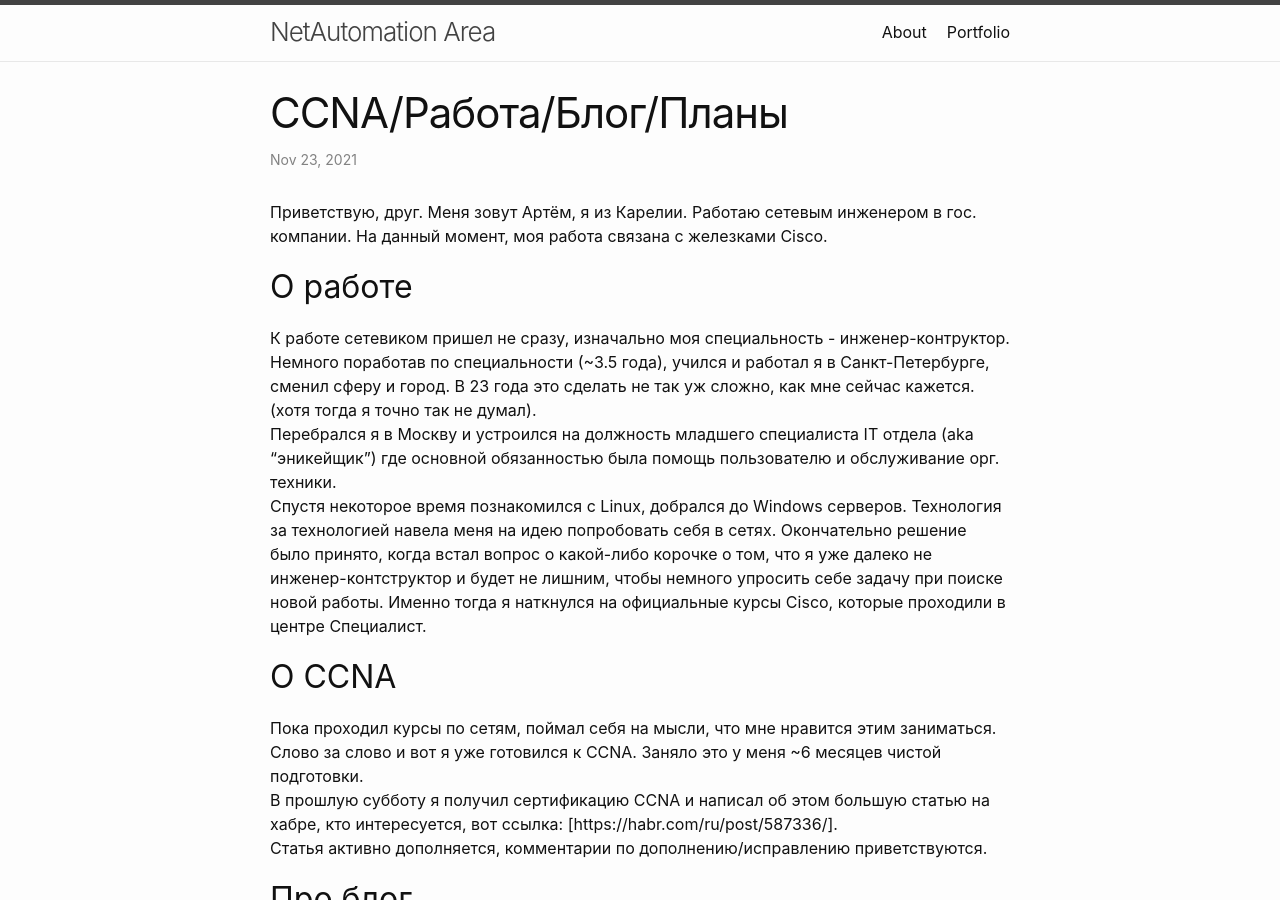
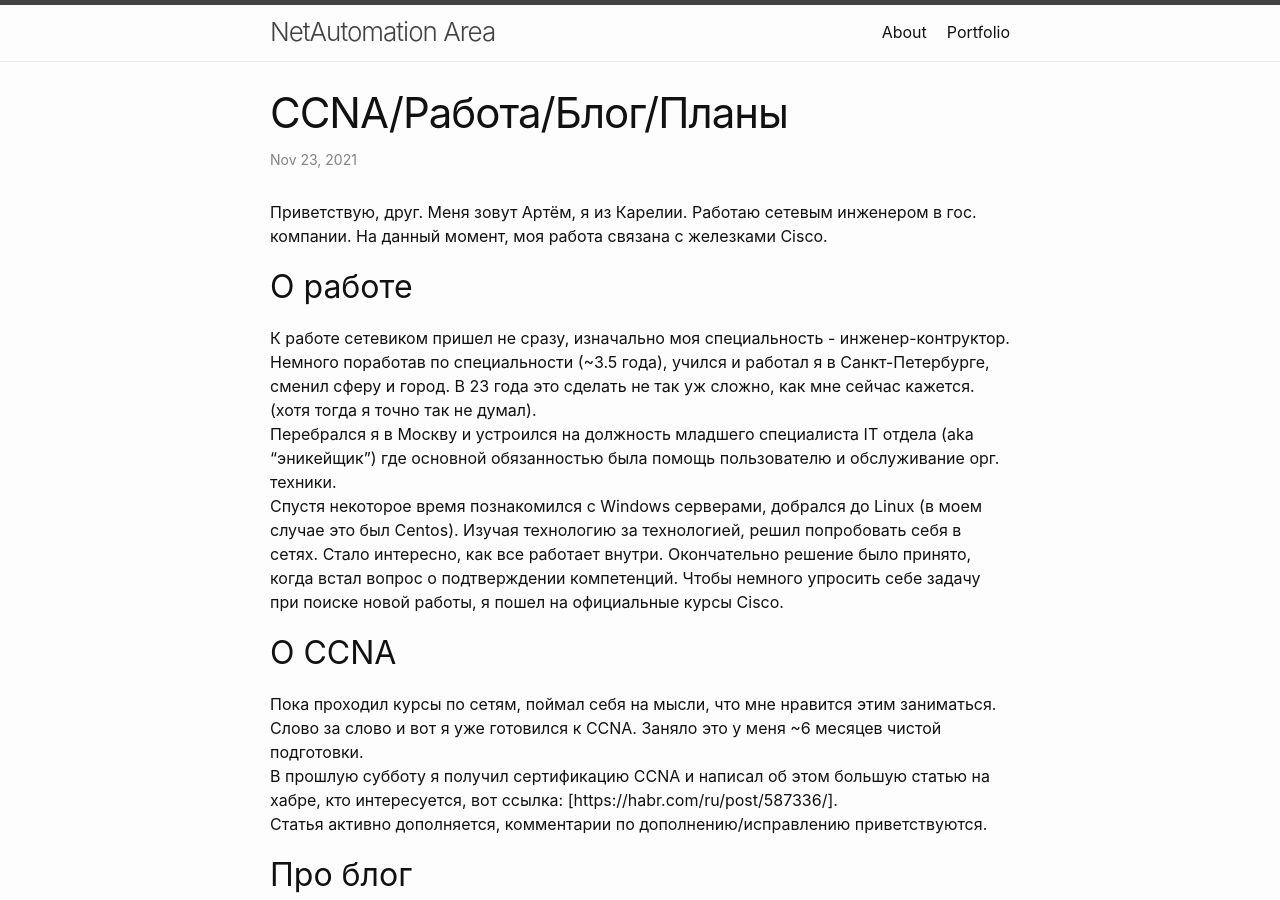
Before and after one commit to woohung/woohung.github.io, a Jekyll site: the page built from _posts/2021-11-23-CCNA_Работа_Блог.md, in a window 1280 px wide and 900 px high. Built offline with Jekyll 4.4.1, drawn with Linux system fonts in a browser that asks for light colours; comment, search, counter and statistics services are not loaded.

Commit message:
Update 2021-11-23-CCNA_Работа_Блог.md

```diff
--- a/_posts/2021-11-23-CCNA_Работа_Блог.md
+++ b/_posts/2021-11-23-CCNA_Работа_Блог.md
@@ -10,7 +10,7 @@ categories: CCNA
 ## О работе
 К работе сетевиком пришел не сразу, изначально моя специальность - инженер-контруктор. Немного поработав по специальности (~3.5 года), учился и работал я в Санкт-Петербурге, сменил сферу и город. В 23 года это сделать не так уж сложно, как мне сейчас кажется. (хотя тогда я точно так не думал).
 Перебрался я в Москву и устроился на должность младшего специалиста IT отдела (aka "эникейщик") где основной обязанностью была помощь пользователю и обслуживание орг. техники.
-Спустя некоторое время познакомился с Linux, добрался до Windows серверов. Технология за технологией навела меня на идею попробовать себя в сетях. Окончательно решение было принято, когда встал вопрос о какой-либо корочке о том, что я уже далеко не инженер-контструктор и будет не лишним, чтобы немного упросить себе задачу при поиске новой работы. Именно тогда я наткнулся на официальные курсы Cisco, которые проходили в центре Специалист.
+Спустя некоторое время познакомился с Windows серверами, добрался до Linux (в моем случае это был Centos). Изучая технологию за технологией, решил попробовать себя в сетях. Стало интересно, как все работает внутри. Окончательно решение было принято, когда встал вопрос о подтверждении компетенций. Чтобы немного упросить себе задачу при поиске новой работы, я пошел на официальные курсы Cisco.
 
 ## О CCNA
 Пока проходил курсы по сетям, поймал себя на мысли, что мне нравится этим заниматься. Слово за слово и вот я уже готовился к CCNA. Заняло это у меня ~6 месяцев чистой подготовки.
```
